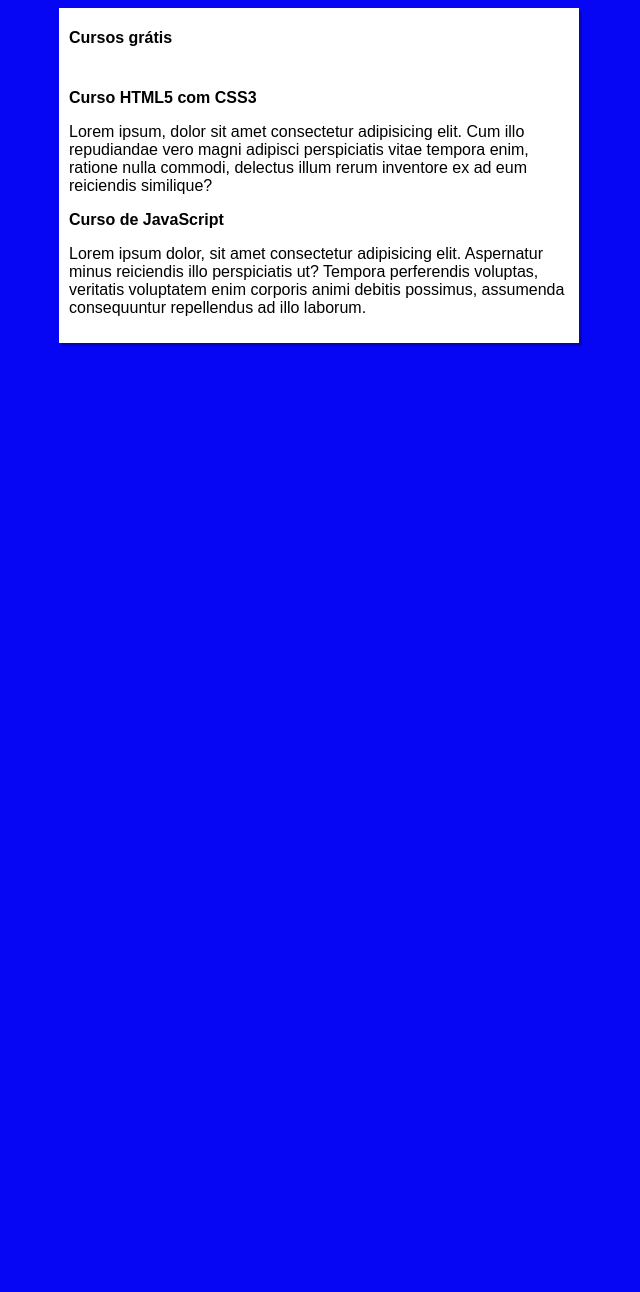
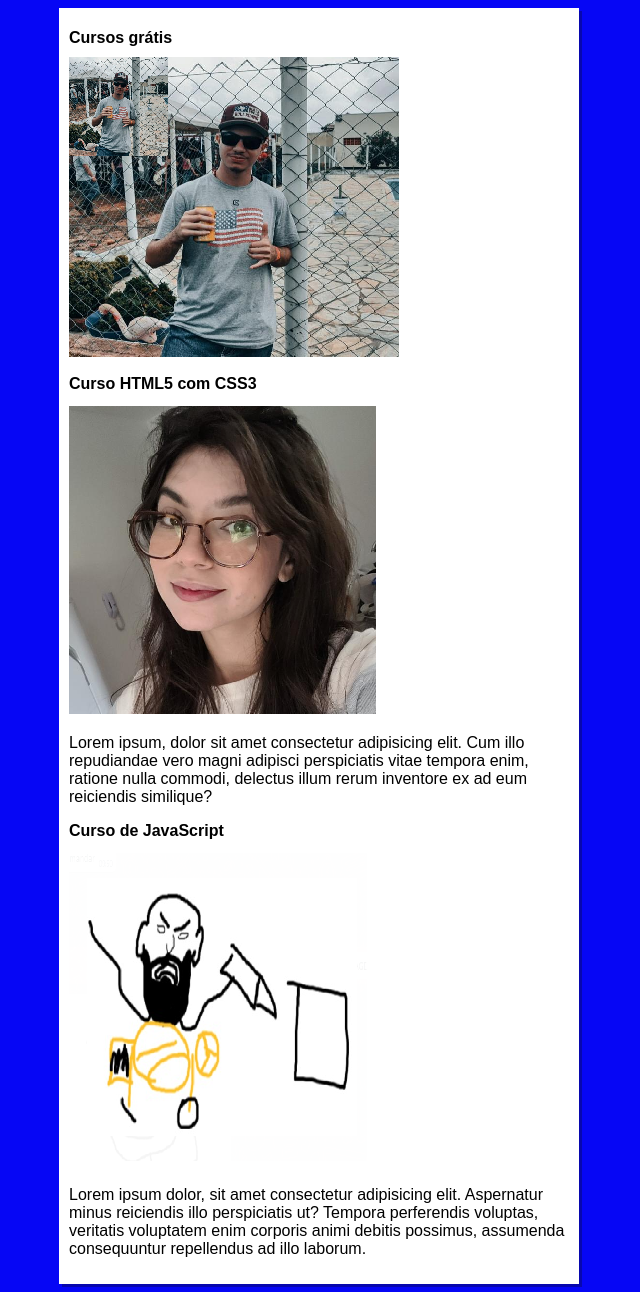
Before and after one commit to KennySpecht/projeto-site, a plain HTML site: page index.html in a window 1280 px wide. Shown: the whole page, without its empty margins (321-961 px from the left). Before the commit the page ends 800 px from the top, so only its background shows below. Drawn offline with Linux system fonts and the light colour scheme.

Commit message:
add imagens ao site

```diff
--- a/index.html
+++ b/index.html
@@ -10,14 +10,16 @@
     <main>
         <header>
             <h1>Cursos grátis</h1>
-            <img src="" alt="">
+            <img src="Imagens/fast100px.png" alt="Curso em Vídeo">
         </header>
         <article>
             <h2>Curso HTML5 com CSS3</h2>
+            <img class="lado" src="Imagens/emy300px.png" alt="Curso de HTML">
             <p>Lorem ipsum, dolor sit amet consectetur adipisicing elit. Cum illo repudiandae vero magni adipisci perspiciatis vitae tempora enim, ratione nulla commodi, delectus illum rerum inventore ex ad eum reiciendis similique?</p>
         </article>
         <article>
             <h2>Curso de JavaScript</h2>
+            <img class="lado" src="Imagens/beto300px.png" alt="Curso de JavaScript">
             <p>Lorem ipsum dolor, sit amet consectetur adipisicing elit. Aspernatur minus reiciendis illo perspiciatis ut? Tempora perferendis voluptas, veritatis voluptatem enim corporis animi debitis possimus, assumenda consequuntur repellendus ad illo laborum.</p>
         </article>
     </main>
```
Also changed, not shown: Imagens/beto300px.png (added), Imagens/emy300px.png (added).
